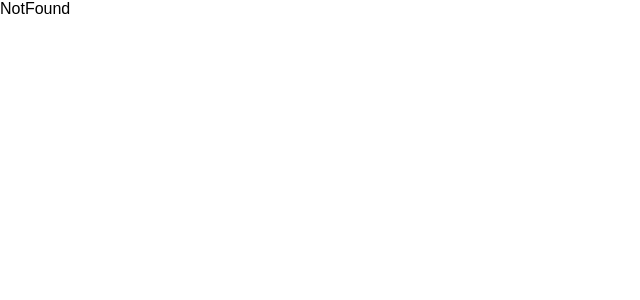
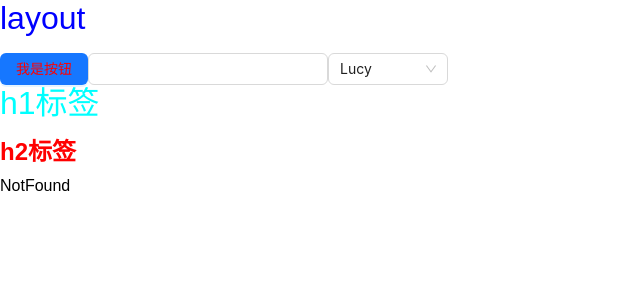
Before and after one commit to XYWT520/geek-pc, a React (Create React App) app: page /#/ in a window 1280 px wide. Shown: the top 300 px of the page, without its empty margins (0-640 px from the left). Built offline with nearby package versions, Linux system fonts and the light colour scheme.

Commit message:
feat: 解决 css 样式污染的问题

```diff
--- a/src/App.js
+++ b/src/App.js
@@ -5,6 +5,9 @@ import NotFound from './pages/NotFound/NotFound'
 
 function App () {
   return (
+    <>
+      <Layout></Layout>
+      <Login></Login>
       <Router>
         <Switch>
           <Route path='/login' component={Login}></Route>
@@ -12,6 +15,7 @@ function App () {
           <Route component={NotFound}></Route>
         </Switch>
       </Router>
+    </>
   )
 }
 
--- a/src/pages/Layout/Layout.jsx
+++ b/src/pages/Layout/Layout.jsx
@@ -1,6 +1,7 @@
 import { Button, Input, Select } from 'antd'
 import React from 'react'
 import http from '../../utils/requestProject'
+import styles from './index.module.scss'
 
 const Layout = () => {
   const handleChange = (value) => {
@@ -15,7 +16,7 @@ const Layout = () => {
     console.log(res)
   }
   return (
-    <div>
+    <div className={styles.root}>
       <h1>layout</h1>
       <Button type='primary' onClick={onClick}>我是按钮</Button>
       <Input style={{ width: '240px' }} />
--- /dev/null
+++ b/src/pages/Layout/index.module.scss
@@ -0,0 +1,8 @@
+.root {
+  color: blue;
+  :global {
+    .ant-btn {
+      color: red;
+    }
+  }
+}
--- a/src/pages/Login/Login.jsx
+++ b/src/pages/Login/Login.jsx
@@ -1,11 +1,13 @@
-import React from 'react';
+import React from 'react'
+import styles from './index.module.scss'
 
 const Login = () => {
   return (
-    <div>
-      login
+    <div className={styles['root']}>
+      <h1 className='h1'>h1标签</h1>
+      <h2 className='h2'>h2标签</h2>
     </div>
-  );
+  )
 }
 
-export default Login;
+export default Login
--- /dev/null
+++ b/src/pages/Login/index.module.scss
@@ -0,0 +1,12 @@
+.root {
+  color: red;
+  :global {
+    .h1 {
+      color: aqua;
+    }
+    .h2 {
+      font-size: 24px;
+      font-weight: 900;
+    }
+  }
+}
```
Lines whose indentation alone changed are shown as unchanged.
